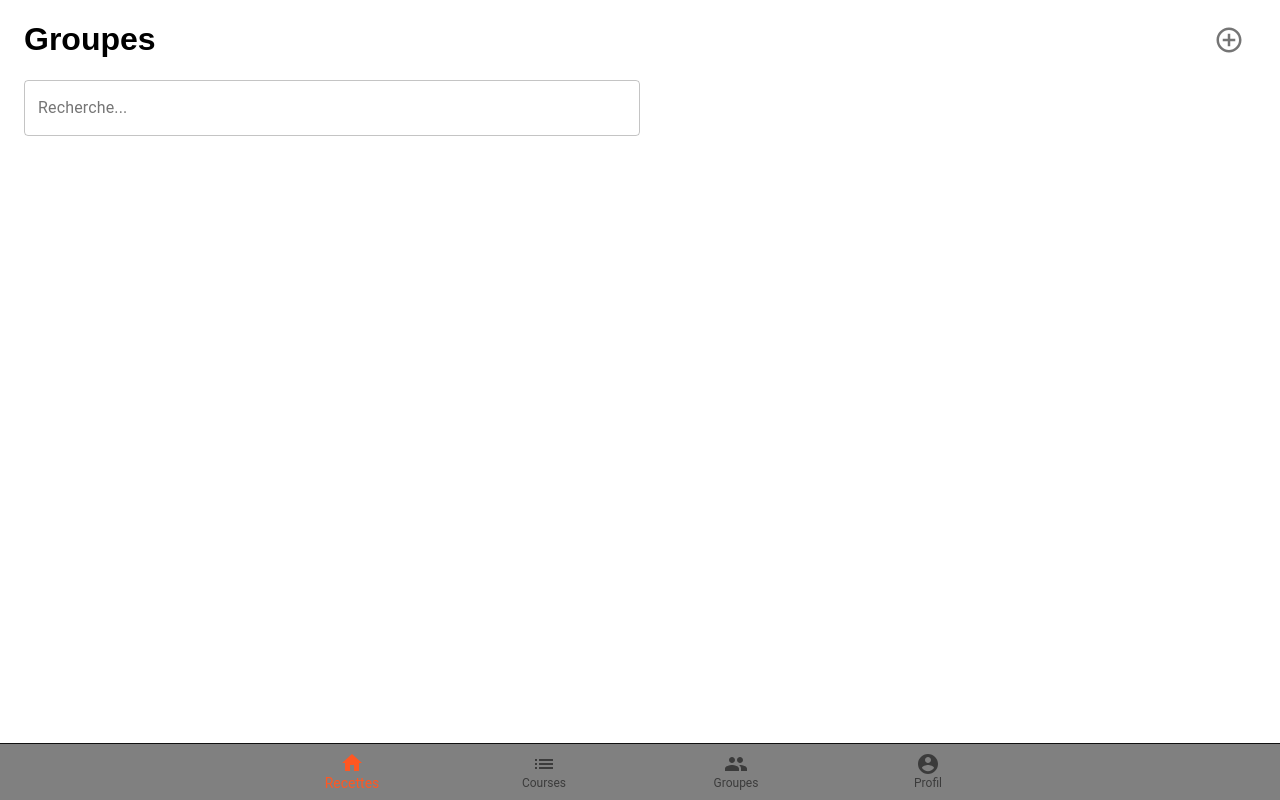
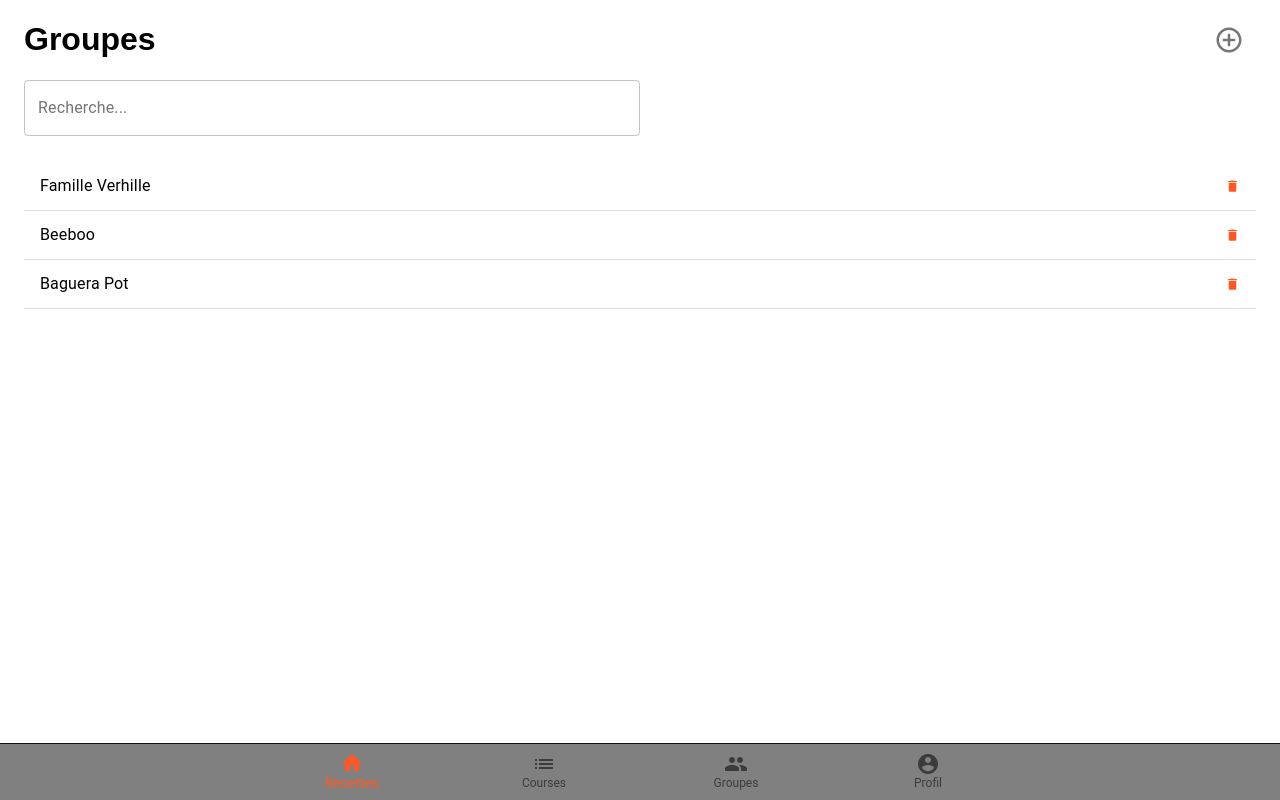
Before and after one commit to lololau/recikeep_old, a React (Create React App) app: page /groups in a window 1280 px wide. Built offline with nearby package versions, Linux system fonts and the light colour scheme.

Commit message:
Add groupsSlice.ts and update Groups container with this reducer

```diff
--- a/src/app/store.ts
+++ b/src/app/store.ts
@@ -3,6 +3,7 @@ import counterReducer from '../slice/counterSlice';
 import recipesReducer from '../slice/recipesSlice';
 import ingredientsReducer from '../slice/ingredientsSlice';
 import userReducer from '../slice/userSlice';
+import groupsReducer from '../slice/groupsSlice';
 
 const store = configureStore({
     reducer: {
@@ -10,6 +11,7 @@ const store = configureStore({
         recipes: recipesReducer,
         ingredients: ingredientsReducer,
         user: userReducer,
+        groups: groupsReducer,
     },
 });
 
--- a/src/containers/groups/Groups.tsx
+++ b/src/containers/groups/Groups.tsx
@@ -4,30 +4,29 @@ import { useTranslation } from 'react-i18next';
 import Grid from '@material-ui/core/Grid';
 import { IconButton } from '@material-ui/core';
 import AddCircleOutlineOutlinedIcon from '@material-ui/icons/AddCircleOutlineOutlined';
-import SearchBar, { filterSearchBar } from '../../components/SearchBar';
-
-type group = {
-    name: string;
-    id: number;
-};
-type groups = group[];
-
-const myGroups: groups = [
-    { name: 'Famille Verhille', id: 0 },
-    { name: 'Beeboo recipes', id: 1 },
-    { name: 'Baguera Pot', id: 2 },
-];
+import SearchBar from '../../components/SearchBar';
+import ListComponent from '../../components/List';
+import { selectGroups, Group } from '../../slice/groupsSlice';
+import { useSelector } from 'react-redux';
 
 const Groups = (): JSX.Element => {
+    const groups = useSelector(selectGroups);
+
     const { t } = useTranslation();
 
-    const [groupsDisplay, setGroupsDisplay] = useState(myGroups);
+    const [groupsDisplay, setGroupsDisplay] = useState(groups);
 
-    console.log(groupsDisplay);
     const onchange = (ids: string[]) => {
-        const groups = filterSearchBar(myGroups, ids);
-        setGroupsDisplay(groups);
-        console.log(groups);
+        const newGroups: Group[] = groups.filter((group) => {
+            let resultat = false;
+            for (let i = 0; i < ids.length; i++) {
+                if (group.id.toString() === ids[i]) {
+                    resultat = true;
+                }
+            }
+            return resultat;
+        });
+        setGroupsDisplay(newGroups);
     };
 
     return (
@@ -43,10 +42,10 @@ const Groups = (): JSX.Element => {
                 </Grid>
             </Grid>
             <Grid>
-                <SearchBar width="50%" onchange={onchange} elements={myGroups} />
+                <SearchBar width="50%" onchange={onchange} elements={groups} />
             </Grid>
             <br />
-            {/* <ListComponent listElements={groupsDisplay} /> */}
+            <ListComponent listElements={groupsDisplay} />
         </Container>
     );
 };
--- a/src/containers/profil/Profil.tsx
+++ b/src/containers/profil/Profil.tsx
@@ -10,7 +10,7 @@ import Container from '@material-ui/core/Container';
 import Box from '@material-ui/core/Box';
 import Grid from '@material-ui/core/Grid';
 import { IconButton } from '@material-ui/core';
-import { selectUser, User } from '../../slice/userSlice';
+import { selectUser } from '../../slice/userSlice';
 import { useSelector } from 'react-redux';
 
 const Profile = (): JSX.Element => {
--- /dev/null
+++ b/src/slice/groupsSlice.ts
@@ -0,0 +1,31 @@
+import { createSlice } from '@reduxjs/toolkit';
+import { RootState } from '../app/store';
+
+export interface Group {
+    id: number;
+    name: string;
+    date_creation: Date;
+    date_update: Date;
+}
+
+type GroupsList = {
+    groups: Group[];
+};
+
+const initialState: GroupsList = {
+    groups: [
+        { name: 'Famille Verhille', id: 0, date_creation: new Date(2021, 2, 10), date_update: new Date(2021, 2, 10) },
+        { name: 'Beeboo', id: 1, date_creation: new Date(2021, 2, 10), date_update: new Date(2021, 2, 10) },
+        { name: 'Baguera Pot', id: 2, date_creation: new Date(2021, 2, 10), date_update: new Date(2021, 2, 10) },
+    ],
+};
+
+const groupReducer = createSlice({
+    name: 'groups',
+    initialState: initialState,
+    reducers: {},
+});
+
+export const selectGroups = (state: RootState): Group[] => state.groups.groups;
+
+export default groupReducer.reducer;
```
